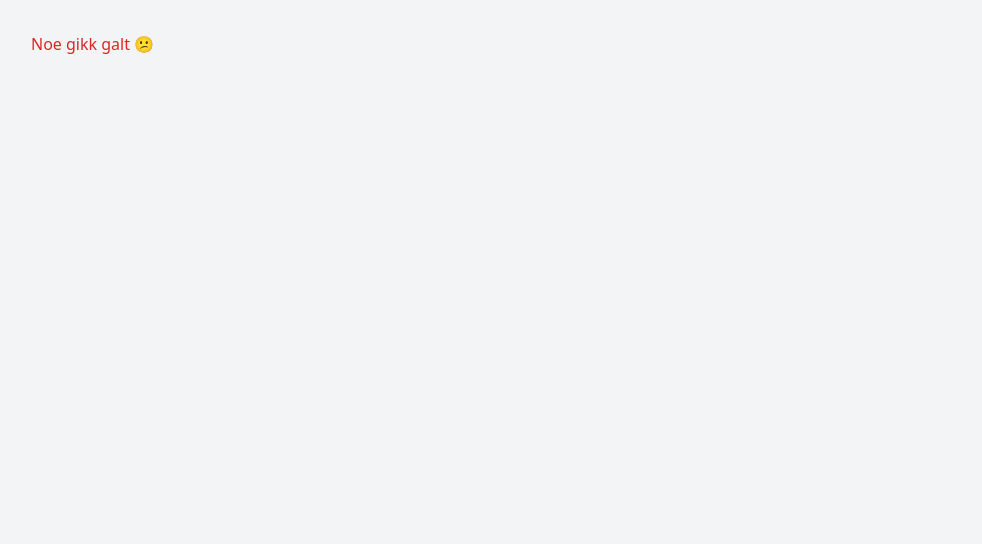
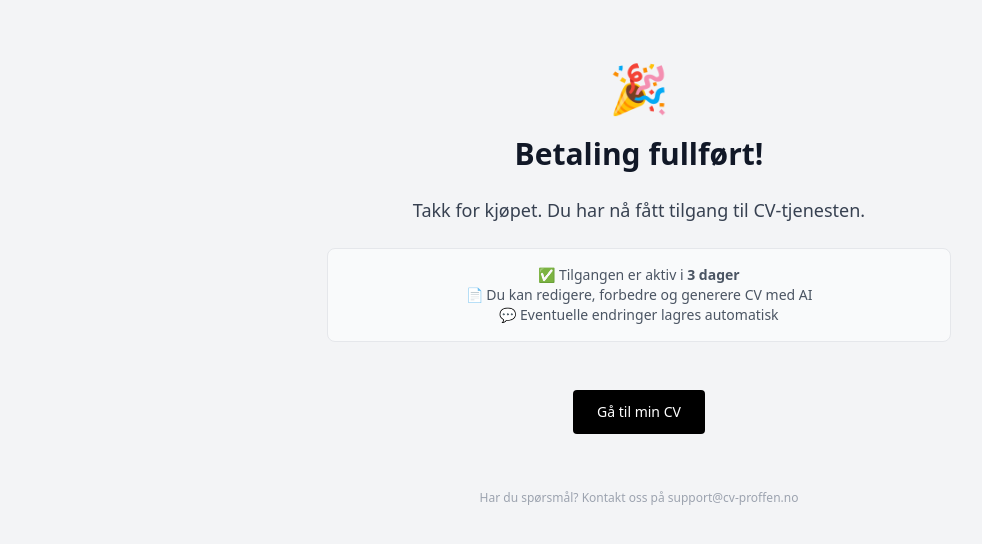
Before and after one commit to cosmicencounters5-png/cv-proffen, a Next.js app: page /success in a window 1280 px wide. Shown: the top 544 px of the page, without its empty margins (1-983 px from the left). Built offline with nearby package versions, Linux system fonts and the light colour scheme.

Commit message:
Update page.tsx

```diff
--- a/app/success/page.tsx
+++ b/app/success/page.tsx
@@ -1,52 +1,54 @@
 "use client"
 
-import { useEffect, useState } from "react"
 import { useSearchParams } from "next/navigation"
+import Link from "next/link"
 
-export default function SuccessPage() {
+export default function SuccessContent() {
   const searchParams = useSearchParams()
   const sessionId = searchParams.get("session_id")
 
-  const [status, setStatus] = useState<"loading" | "ok" | "error">("loading")
+  return (
+    <div className="max-w-2xl mx-auto py-16 px-6 text-center space-y-6">
+      <div className="text-5xl">🎉</div>
 
-  useEffect(() => {
-    if (!sessionId) {
-      setStatus("error")
-      return
-    }
+      <h1 className="text-3xl font-bold">
+        Betaling fullført!
+      </h1>
 
-    const verify = async () => {
-      try {
-        const res = await fetch("/api/stripe/verify", {
-          method: "POST",
-          headers: { "Content-Type": "application/json" },
-          body: JSON.stringify({ sessionId }),
-        })
+      <p className="text-gray-700 text-lg">
+        Takk for kjøpet. Du har nå fått tilgang til CV-tjenesten.
+      </p>
 
-        if (!res.ok) throw new Error("Verify failed")
+      <div className="bg-gray-50 border rounded-lg p-4 text-sm text-gray-600">
+        <p>
+          ✅ Tilgangen er aktiv i <strong>3 dager</strong>
+        </p>
+        <p>
+          📄 Du kan redigere, forbedre og generere CV med AI
+        </p>
+        <p>
+          💬 Eventuelle endringer lagres automatisk
+        </p>
+      </div>
 
-        setStatus("ok")
-      } catch (err) {
-        console.error(err)
-        setStatus("error")
-      }
-    }
+      {sessionId && (
+        <p className="text-xs text-gray-400">
+          Referanse: {sessionId}
+        </p>
+      )}
 
-    verify()
-  }, [sessionId])
+      <div className="pt-6">
+        <Link
+          href="/cv"
+          className="inline-block bg-black text-white px-6 py-3 rounded text-sm"
+        >
+          Gå til min CV
+        </Link>
+      </div>
 
-  if (status === "loading") {
-    return <p className="p-8">Bekrefter betaling…</p>
-  }
-
-  if (status === "error") {
-    return <p className="p-8 text-red-600">Noe gikk galt 😕</p>
-  }
-
-  return (
-    <div className="max-w-xl mx-auto p-8 text-center">
-      <h1 className="text-2xl font-bold mb-4">🎉 Betaling fullført</h1>
-      <p>Du har nå tilgang til pakken din.</p>
+      <p className="text-xs text-gray-400 pt-8">
+        Har du spørsmål? Kontakt oss på support@cv-proffen.no
+      </p>
     </div>
   )
 }
```
